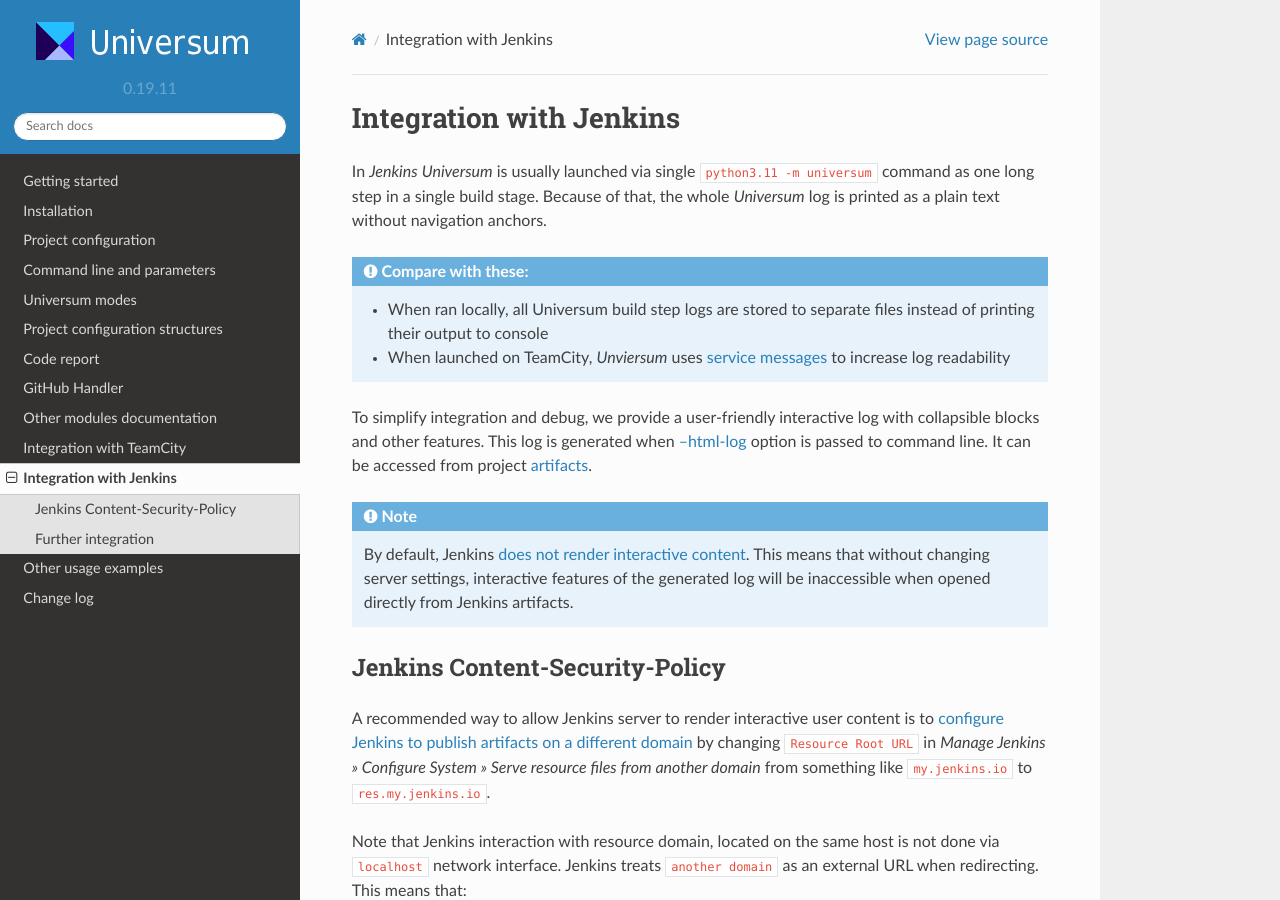
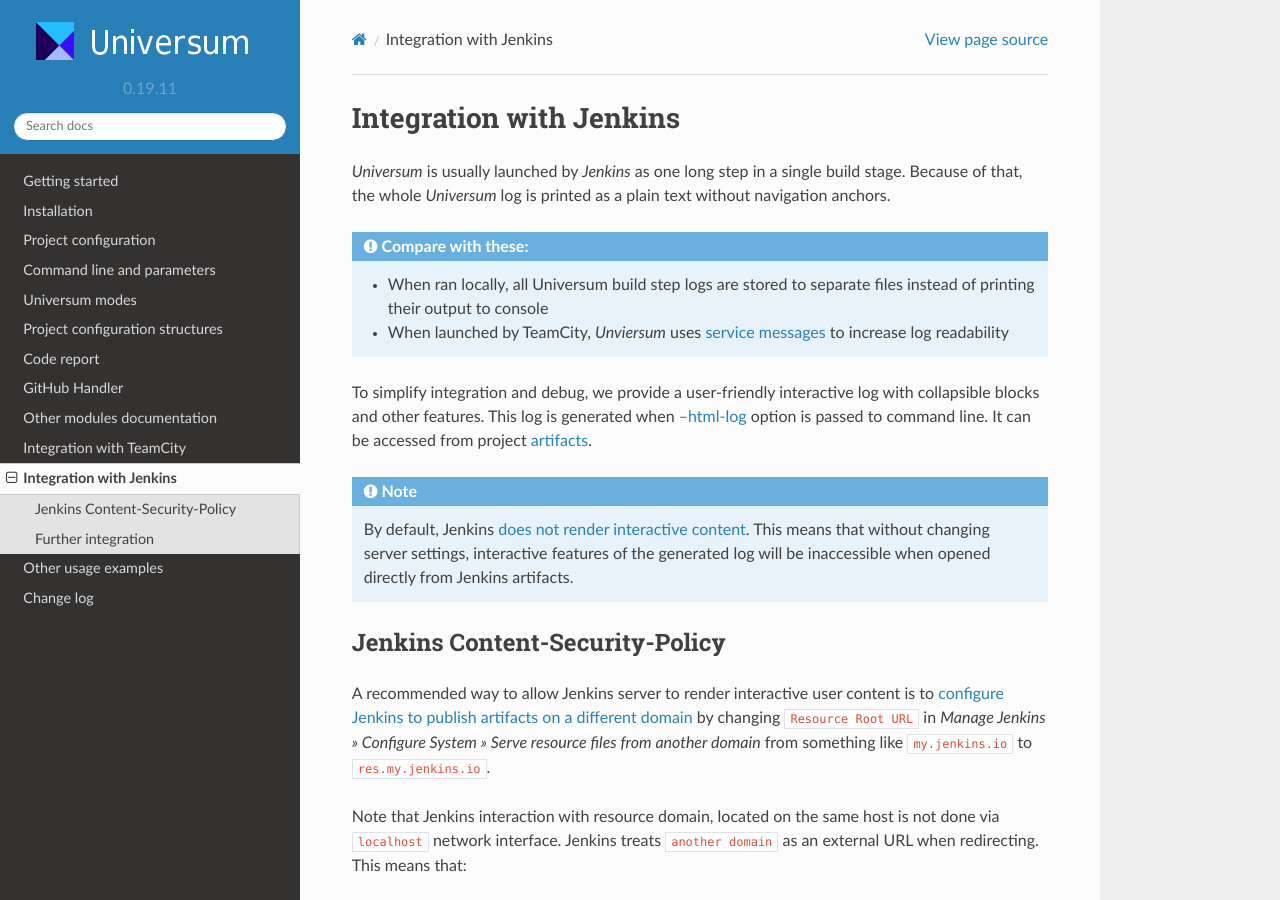
Before and after one commit to Samsung/Universum, a Sphinx documentation site: the page built from doc/jenkins.rst, in a window 1280 px wide and 900 px high. Built offline with Sphinx 7.4.7 and the Read the Docs theme 2.0.0, drawn with Linux system fonts in a browser that asks for light colours.

Commit message:
fix(doc): add changes from review

```diff
--- a/doc/jenkins.rst
+++ b/doc/jenkins.rst
@@ -1,14 +1,14 @@
 Integration with Jenkins
 ========================
 
-In `Jenkins` `Universum` is usually launched via single ``{python} -m universum`` command as one long step in a
-single build stage. Because of that, the whole `Universum` log is printed as a plain text without navigation anchors.
+`Universum` is usually launched by `Jenkins` as one long step in a single build stage. Because of that,
+the whole `Universum` log is printed as a plain text without navigation anchors.
 
 .. admonition:: Compare with these:
 
     * When ran locally, all Universum build step logs are stored to separate files instead of printing their
       output to console
-    * When launched on TeamCity, `Unviersum` uses `service messages
+    * When launched by TeamCity, `Unviersum` uses `service messages
       <https://www.jetbrains.com/help/teamcity/service-messages.html>`__ to increase log readability
 
 To simplify integration and debug, we provide a user-friendly interactive log with collapsible blocks and
```
